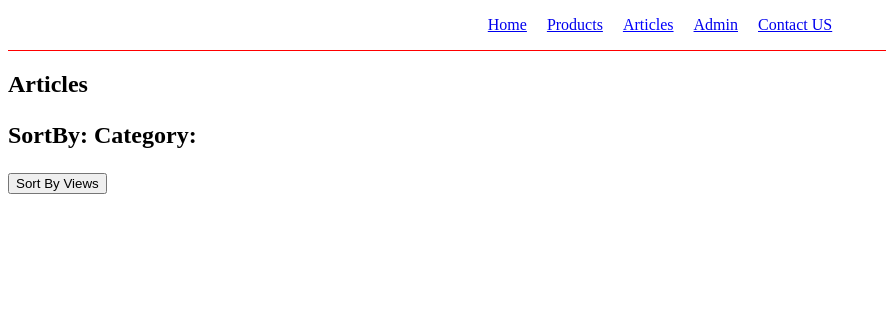
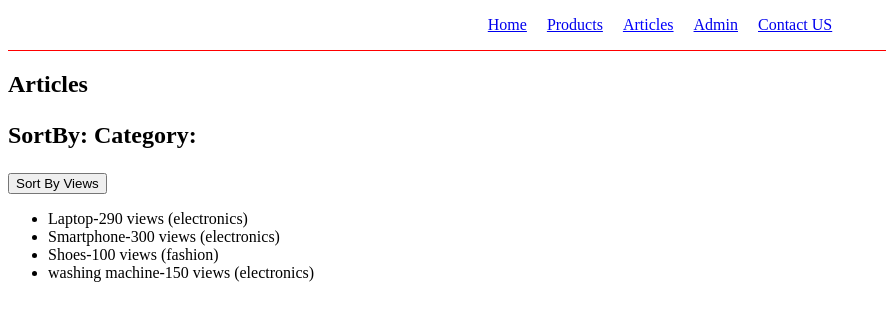
Before and after one commit to pranavsuryawanshi96/Revision-React-JavaScript-ES6-7, a React (Vite) app in the folder Module 6 React Routing/: page /articles in a window 1280 px wide. Shown: the top 320 px of the page, without its empty margins (0-886 px from the left). Built offline with nearby package versions, Linux system fonts and the light colour scheme.

Commit message:
string query url

```diff
--- a/Module 6 React Routing/src/components/Articles/Articles.jsx
+++ b/Module 6 React Routing/src/components/Articles/Articles.jsx
@@ -1,17 +1,36 @@
 import React from "react";
 import { useSearchParams } from "react-router-dom";
+
+const dummyArticles = [
+  { id: 1, title: "Laptop", views: 290, category: "electronics" },
+  { id: 2, title: "Smartphone", views: 300, category: "electronics" },
+  { id: 3, title: "Shoes", views: 100, category: "fashion" },
+  { id: 4, title: "washing machine", views: 150, category: "electronics" },
+];
 
 const Articles = () => {
   const [searchParam, setSearchParam] = useSearchParams();
   const sortBy = searchParam.get("sortBy");
   const category = searchParam.get("category");
   const sortByViews = searchParam.get("sortByViews");
+  let filteredArticle = dummyArticles;
   const handleSortBy = () => {
     setSearchParam({
-      sortByViews: "Views",
-      category: "category",
+      sortByViews: "true",
+      category: "electronics",
     });
   };
+
+  if (category) {
+    filteredArticle = filteredArticle.filter(
+      (article) => article.category === category,
+    );
+  }
+
+  if (sortByViews === "true") {
+    filteredArticle = [...filteredArticle].sort((a, b) => a.views - b.views);
+  }
+
   return (
     <div>
       <h2>
@@ -21,6 +40,15 @@ const Articles = () => {
         </p>
       </h2>
       <button onClick={handleSortBy}>Sort By Views</button>
+      <ul>
+        {filteredArticle.map((article) => {
+          return (
+            <li key={article.id}>
+              {article.title}-{article.views} views ({article.category})
+            </li>
+          );
+        })}
+      </ul>
     </div>
   );
 };
```
